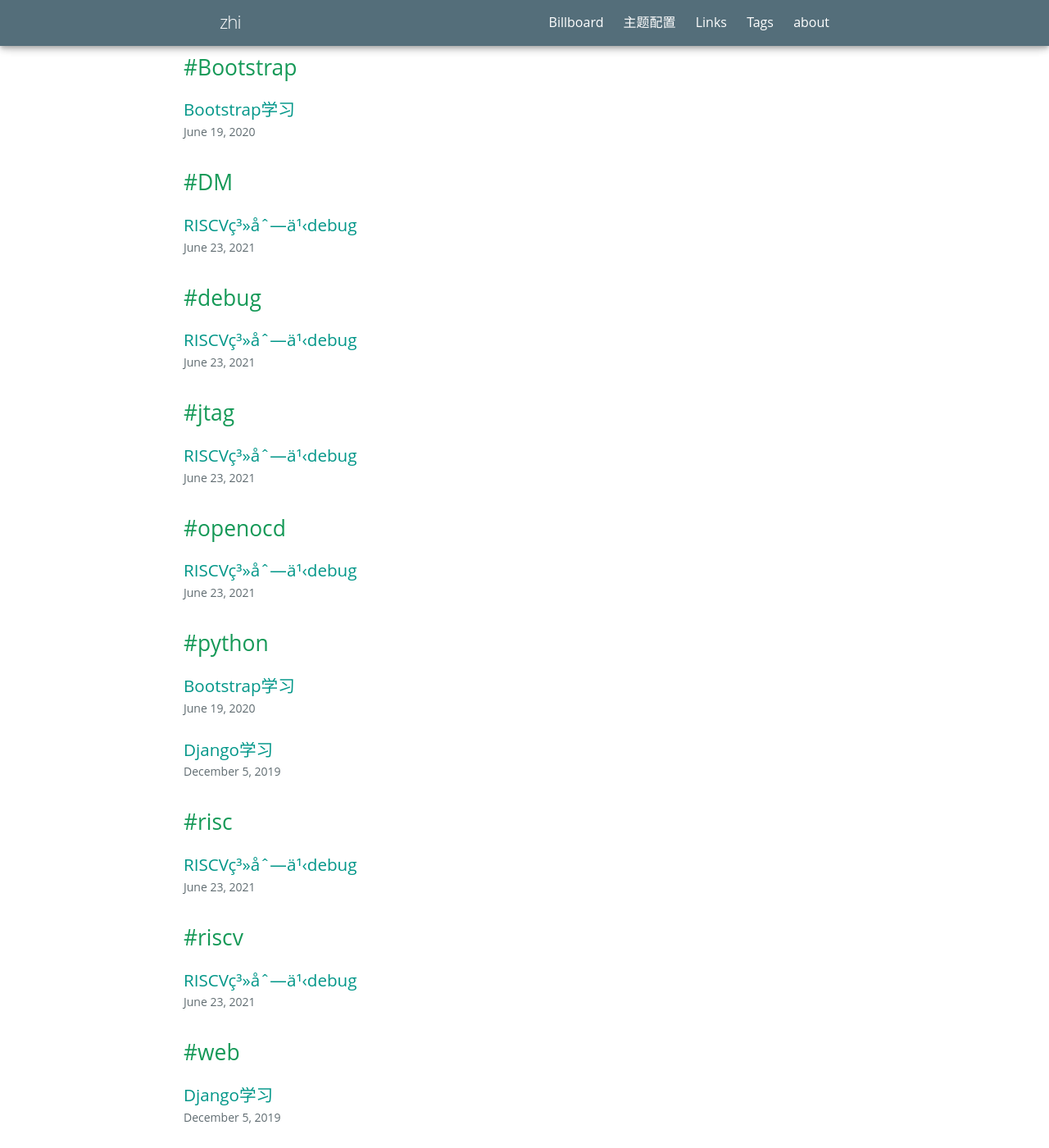
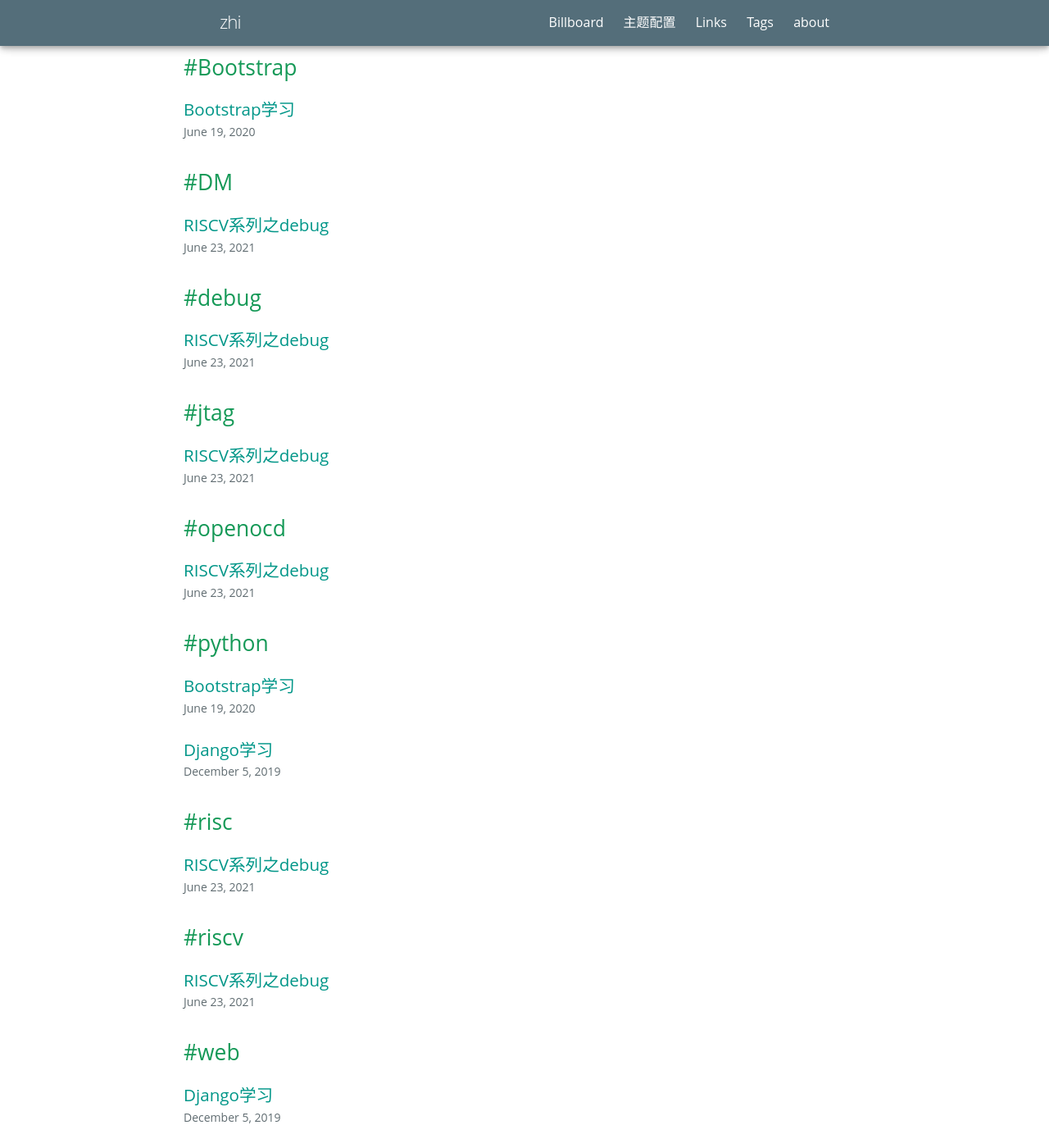
Before and after one commit to sockzhi/sockzhi.github.io, a Jekyll site: the page built from pages/tags.html, in a window 1280 px wide and 1400 px high, scrolled down 378 px. Shown: the whole window at 82% size. Built offline with Jekyll 4.4.1, drawn with Linux system fonts in a browser that asks for light colours; some web fonts are replaced; comment, search, counter and statistics services are not loaded.

Commit message:
fix 中文乱码

```diff
--- a/_posts/2021-06-23-RISCV-debug.md
+++ b/_posts/2021-06-23-RISCV-debug.md
@@ -1,6 +1,6 @@
 ---
 layout: post
-title: RISCVç³»åˆ—ä¹‹debug
+title: RISCV系列之debug
 tags: risc riscv debug jtag openocd DM
 stickie: false
 ---
```
